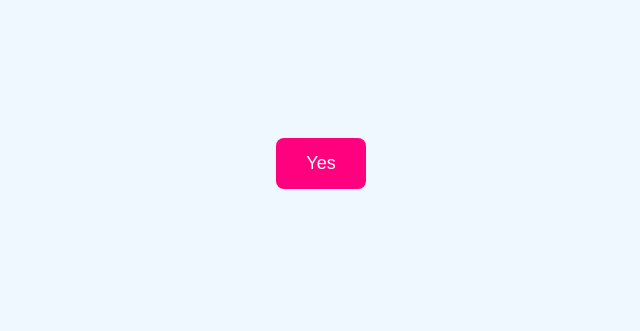
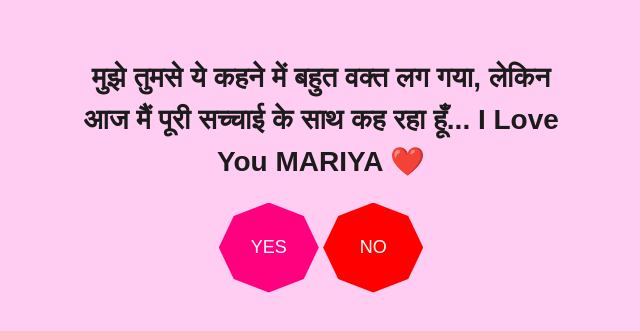
Before and after one commit to sohel200920/gift, a plain HTML site: page index.html in a window 1280 px wide. Shown: the part 245-576 px from the top of the page, without its empty margins (319-959 px from the left). Drawn offline with Linux system fonts and the light colour scheme.

Commit message:
Update index.html

```diff
--- a/index.html
+++ b/index.html
@@ -1,5 +1,6 @@
 <!DOCTYPE html>
 <html lang="en">
+
 <head>
   <meta charset="UTF-8">
   <meta name="viewport" content="width=device-width, initial-scale=1.0">
@@ -10,36 +11,96 @@
       justify-content: center;
       align-items: center;
       height: 100vh;
-          background-color: #f0f8ff;
+      background-color: #ffccf2;
       font-family: Arial, sans-serif;
+      text-align: center;
     }
-        button {
+
+    h2 {
+      color: #1b1b1b;
+      font-size: 28px;
+      font-weight: bold;
+      max-width: 500px;
+      line-height: 1.5;
+      margin-bottom: 20px;
+    }
+
+    .yes-button {
       background-color: #ff007f;
       color: white;
       border: none;
-          padding: 15px 30px;
+      width: 100px;
+      height: 90px;
       font-size: 18px;
-          border-radius: 8px;
       cursor: pointer;
+      position: relative;
+      text-align: center;
+      display: inline-block;
+      clip-path: polygon(50% 0%,
+          85% 15%,
+          100% 50%,
+          85% 85%,
+          50% 100%,
+          15% 85%,
+          0% 50%,
+          15% 15%);
       transition: background-color 0.3s, transform 0.2s;
     }
-        button:hover {
+
+    .yes-button:hover {
+      background-color: #ff4da6;
+      transform: scale(1.05);
+    }
+
+    .no-button {
+      background-color: #ff0000;
+      color: rgb(255, 255, 255);
+      border: none;
+      width: 100px;
+      height: 90px;
+      font-size: 18px;
+      cursor: pointer;
+      position: relative;
+      text-align: center;
+      display: inline-block;
+      clip-path: polygon(50% 0%,
+          85% 15%,
+          100% 50%,
+          85% 85%,
+          50% 100%,
+          15% 85%,
+          0% 50%,
+          15% 15%);
+      transition: background-color 0.3s, transform 0.2s;
+    }
+
+    .no-button:hover {
       background-color: #ff4da6;
       transform: scale(1.05);
     }
   </style>
 </head>
+
 <body>
-      <button href="/gift.html" onclick="sendNotification()">Yes</button>
+  <div>
+    <h2>मुझे तुमसे ये कहने में बहुत वक्त लग गया, लेकिन आज मैं पूरी सच्चाई के साथ कह रहा हूँ... I Love You MARIYA ❤️</h2>
+    <button class="yes-button" onclick="sendNotification()">YES</button>
+    <button class="no-button" onclick="faltu()">NO</button>
+  </div>
 
   <script>
     function sendNotification() {
       fetch('https://hooks.zapier.com/hooks/catch/21554168/2f79eiy/')
         .then(response => {
-             window.location.href = "gift.html"
+          window.location.href = "gift.html";
         })
         .catch(error => console.log(error));
     }
+
+    function faltu() {
+      window.location.href = "faltu.html";
+    }
   </script>
 </body>
+
 </html>
```
Lines whose indentation alone changed are shown as unchanged.
